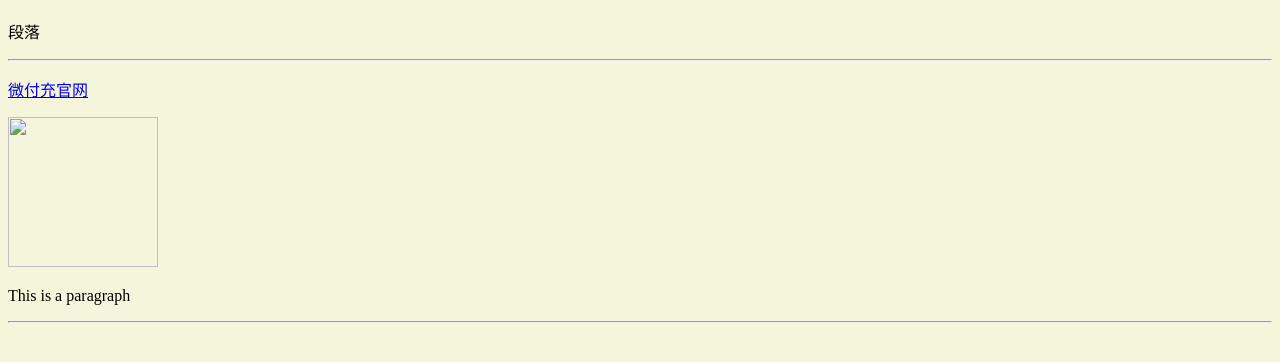
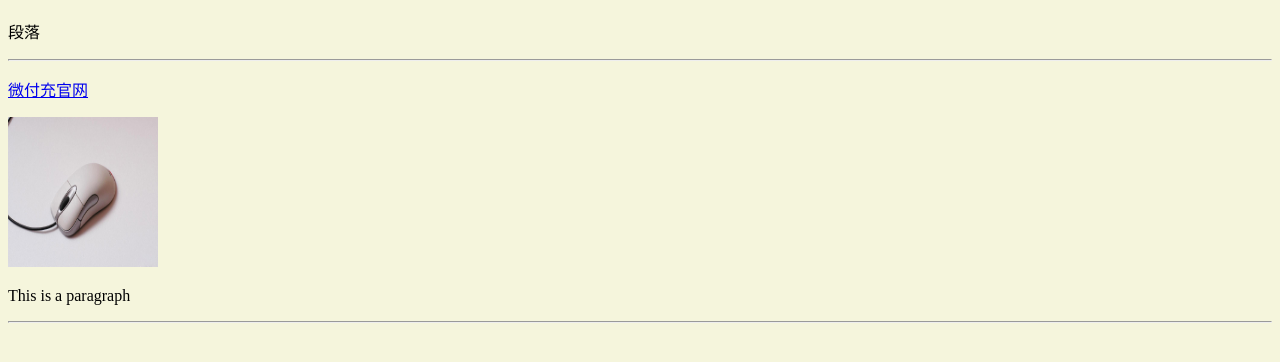
Before and after one commit to wukane/HTMLLesson, a plain HTML site: page lesson1/index.html in a window 1280 px wide. Shown: the part 70-432 px from the top of the page. Drawn offline with Linux system fonts and the light colour scheme.

Commit message:
1、添加图片

```diff
--- a/lesson1/index.html
+++ b/lesson1/index.html
@@ -13,7 +13,7 @@
     <a href="https://www.vfuchong.com">微付充官网</a>
 </p>
 <p>
-    <img src="image/pig.jpg" width="150" height="150">
+    <img src="image/timg.jpg" width="150" height="150">
 </p>
 <p>This is a paragraph</p>
 <hr />
```
Also changed, not shown: lesson1/image/timg.jpg (added).
